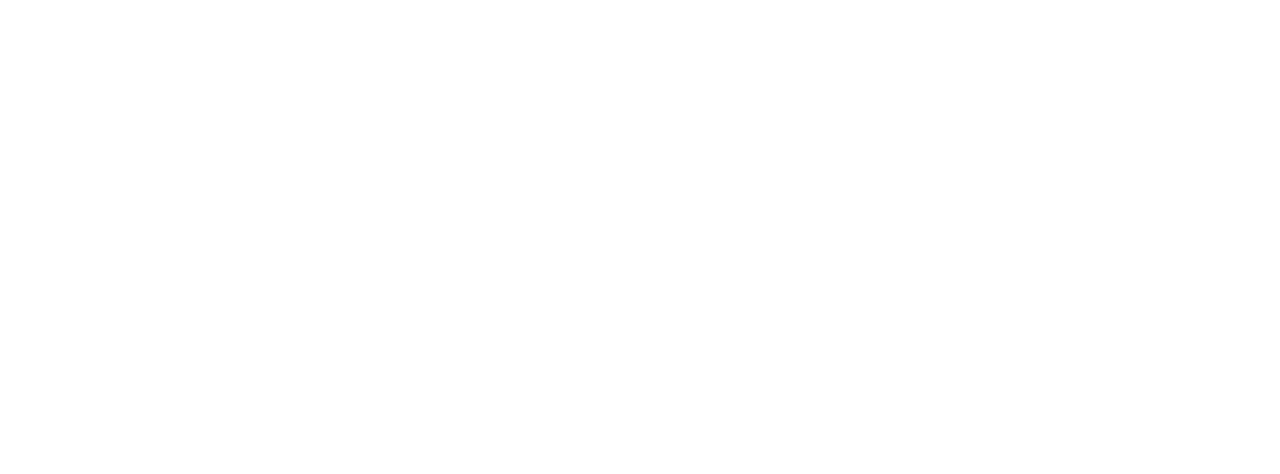
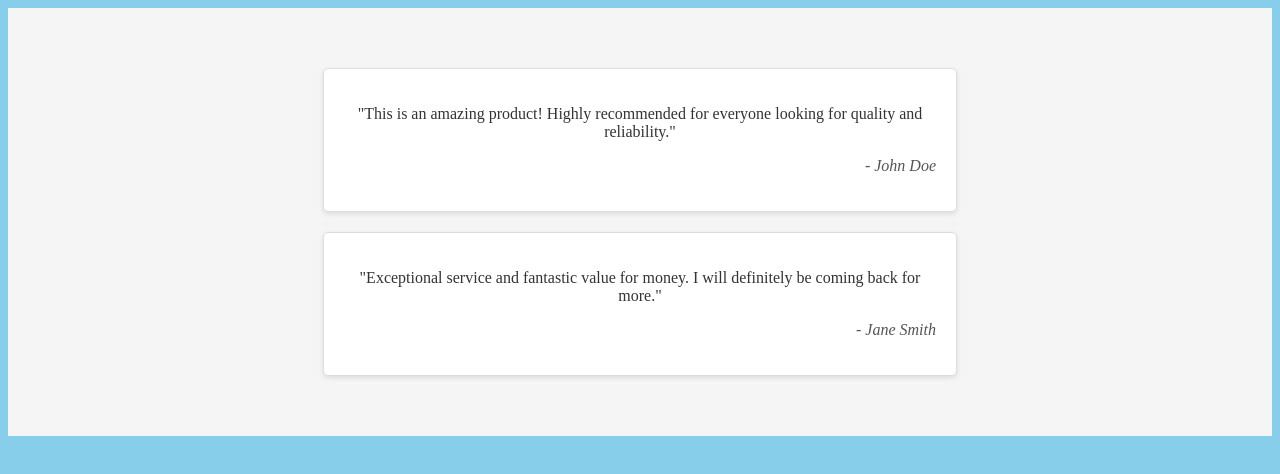
Before and after one commit to acciojob/testimonial-GAUTAMVERM, a website: page main.html in a window 1280 px wide. Drawn offline with Linux system fonts and the light colour scheme.

Commit message:
created a submission

```diff
--- a/main.html
+++ b/main.html
@@ -7,10 +7,16 @@
 </head>
 
 <body>
-	<!-- the entire body must be written by student -->
-    <script type="text/javascript" src="./script.js">
-</script>
-
+    <section class="testimonial-section">
+        <div class="testimonial">
+            <p>"This is an amazing product! Highly recommended for everyone looking for quality and reliability."</p>
+            <p class="author">- John Doe</p>
+        </div>
+        <div class="testimonial">
+            <p>"Exceptional service and fantastic value for money. I will definitely be coming back for more."</p>
+            <p class="author">- Jane Smith</p>
+        </div>
+    </section>
 </body>
 
 </html>
--- a/styles.css
+++ b/styles.css
@@ -1 +1,27 @@
 /*  your css code here. If applicable */
+        :root {
+            background-color: rgb(135, 206, 235);
+        }
+        .testimonial-section {
+            background-color: #f5f5f5;
+            padding: 40px;
+            text-align: center;
+        }
+        .testimonial {
+            background-color: white;
+            padding: 20px;
+            border: 1px solid #ddd;
+            margin: 20px auto;
+            width: 50%;
+            border-radius: 5px;
+            box-shadow: 0px 2px 5px rgba(0, 0, 0, 0.1);
+        }
+        .testimonial p {
+            font-size: 16px;
+            color: #333;
+        }
+        .testimonial .author {
+            text-align: right;
+            font-style: italic;
+            color: #555;
+        }
```
